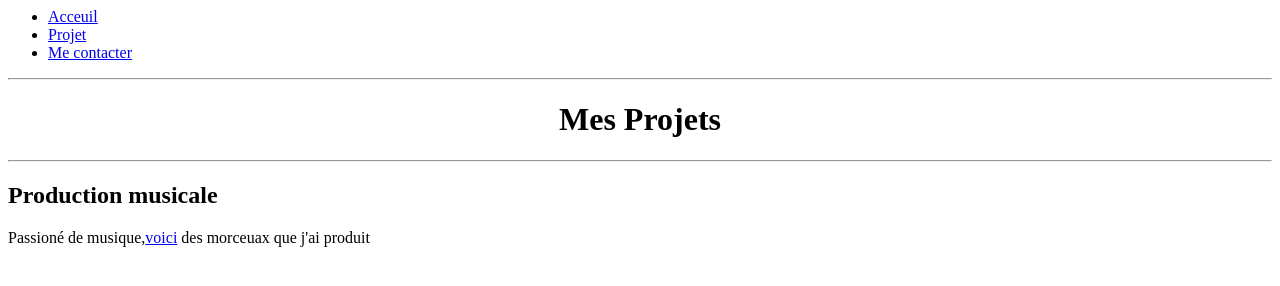
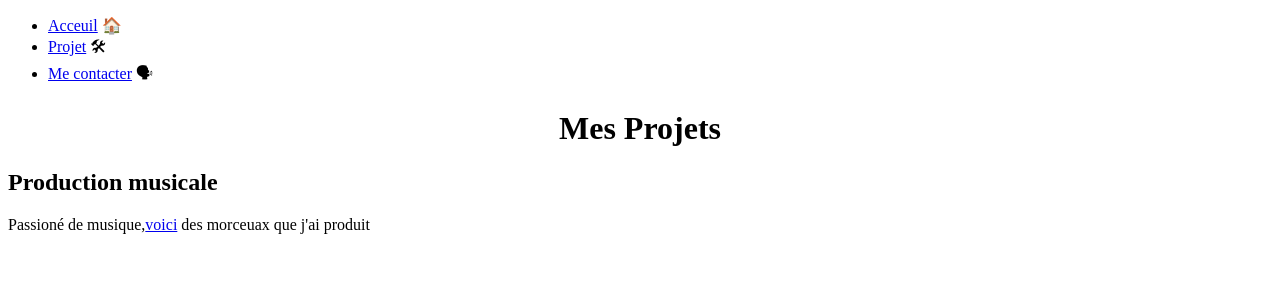
Before and after one commit to bolthizar/projetsiteperso, a plain HTML site: page projet.html in a window 1280 px wide. Drawn offline with Linux system fonts and the light colour scheme.

Commit message:
changement

```diff
--- a/projet.html
+++ b/projet.html
@@ -1,20 +1,24 @@
+<!DOCTYPE html>
+<html>
+
+<head>
+    <meta charset="UTF-8"> </meta>
+    <title>projet</title>
+</head>
+
 <body>
 
     <nav>
         <ul>
-            <li><a href="index.html">Acceuil</a> </li>
-            <li><a href="projet.html">Projet</a> </li>
-            <li><a href="contact.html">Me contacter</a> </li>
-
+            <li><a href="index.html">Acceuil</a> &#127968 </li>
+            <li><a href="projet.html">Projet</a> &#128736 </li>
+            <li><a href="contact.html">Me contacter</a> &#128483</li>
         </ul>
-
     </nav>
-
-    <hr>
 
     <h1 style="text-align:center;"> Mes Projets </h1>
 
-    <hr>
+
 
     <h2> Production musicale </h2>
 
@@ -25,3 +29,4 @@
 
 
 </body>
+</html>
```
Also changed, not shown: contact.html (+3 -6 lines), index.html (+3 -6 lines).
